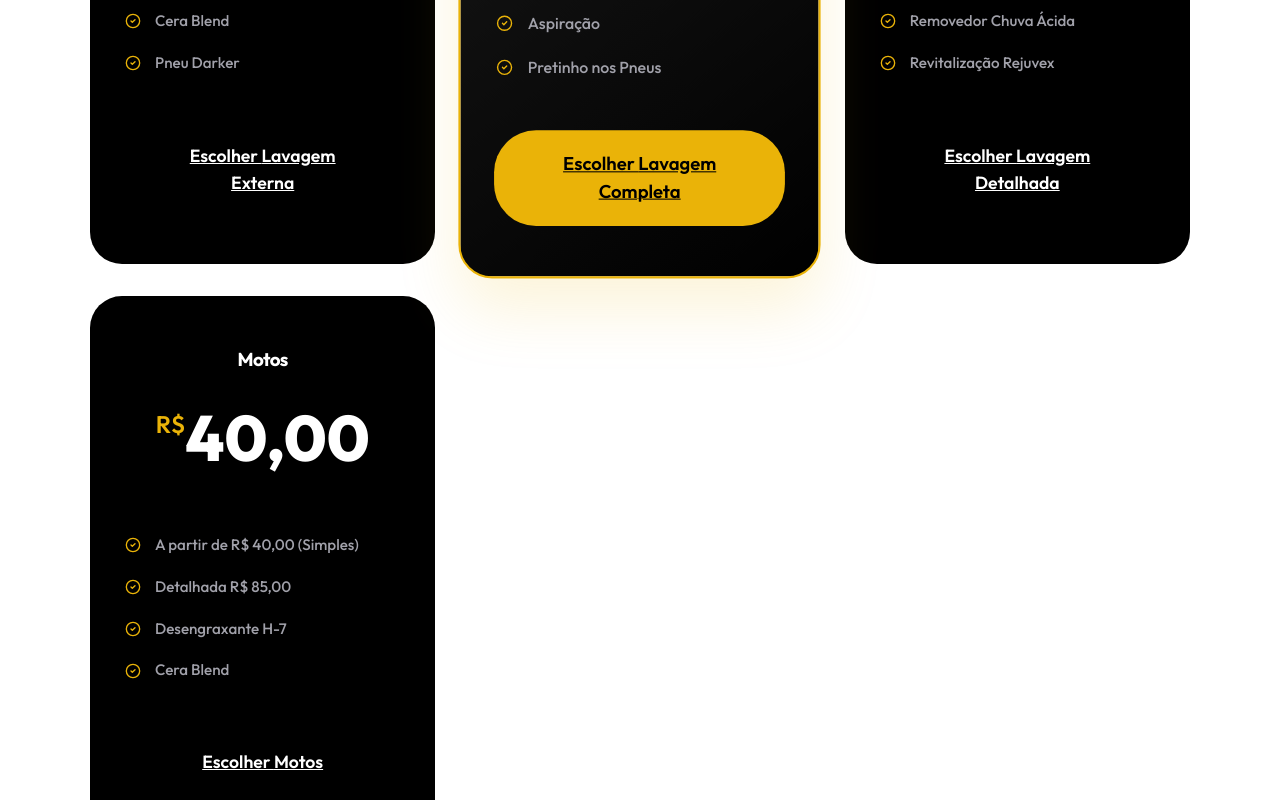
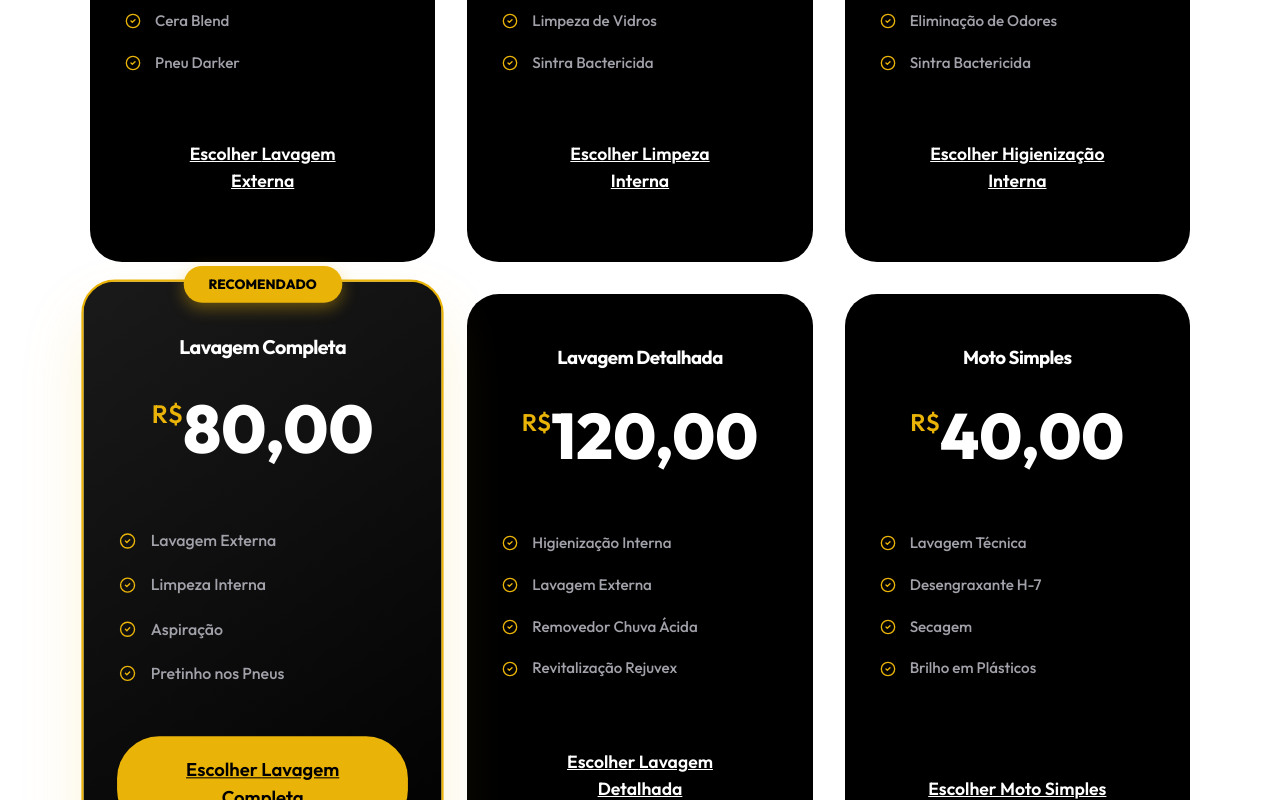
Before and after one commit to geisonhoehr-ai/glowdelivery, a React (Vite) app: page / in a window 1280 px wide. Shown: the part 5900-6700 px from the top of the page. Built offline with nearby package versions, Linux system fonts and the light colour scheme.

Commit message:
Split pricing into individual cards

```diff
--- a/src/App.jsx
+++ b/src/App.jsx
@@ -79,6 +79,18 @@ const App = () => {
             highlight: false
         },
         {
+            name: "Limpeza Interna",
+            price: "25,00",
+            features: ["Aspiração Completa", "Limpeza de Painel", "Limpeza de Vidros", "Sintra Bactericida"],
+            highlight: false
+        },
+        {
+            name: "Higienização Interna",
+            price: "40,00",
+            features: ["Aspiração Profunda", "Renovador Intense", "Eliminação de Odores", "Sintra Bactericida"],
+            highlight: false
+        },
+        {
             name: "Lavagem Completa",
             price: "80,00",
             features: ["Lavagem Externa", "Limpeza Interna", "Aspiração", "Pretinho nos Pneus"],
@@ -91,9 +103,15 @@ const App = () => {
             highlight: false
         },
         {
-            name: "Motos",
+            name: "Moto Simples",
             price: "40,00",
-            features: ["A partir de R$ 40,00 (Simples)", "Detalhada R$ 85,00", "Desengraxante H-7", "Cera Blend"],
+            features: ["Lavagem Técnica", "Desengraxante H-7", "Secagem", "Brilho em Plásticos"],
+            highlight: false
+        },
+        {
+            name: "Moto Detalhada",
+            price: "85,00",
+            features: ["Lavagem Completa", "Desengraxante H-7", "Cera Blend", "Revitalização Total"],
             highlight: false
         }
     ];
```
